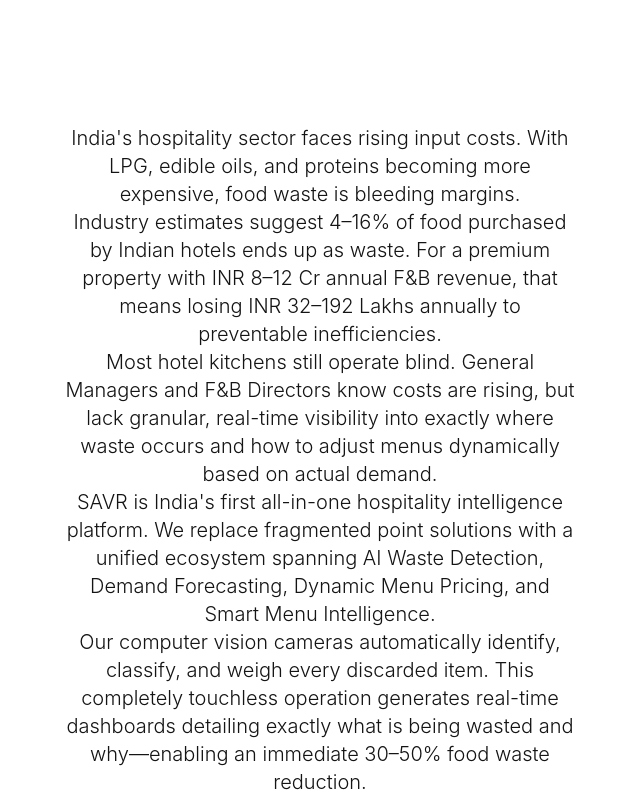
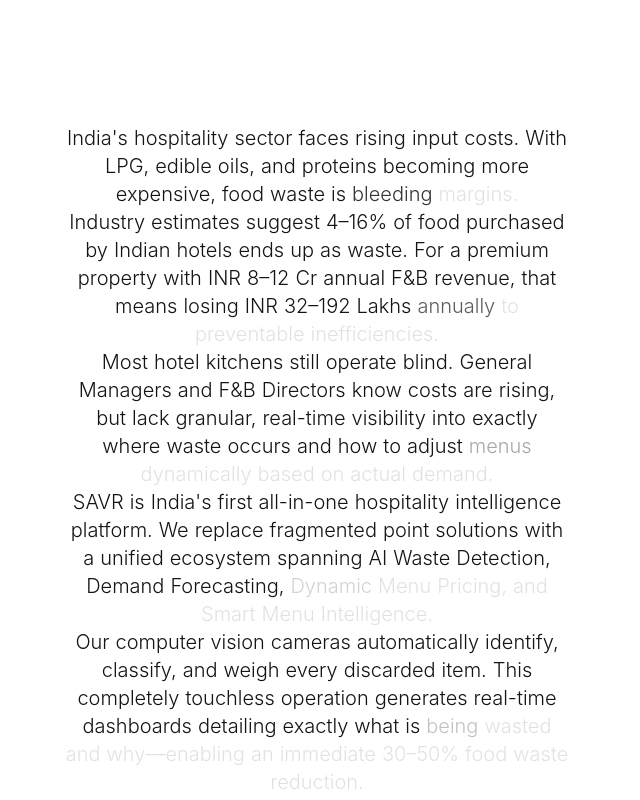
Before and after one commit to unmade2/savr-website, a React (Vite) app in the folder react-app/: page / in a window 1280 px wide. Shown: the part 1500-2300 px from the top of the page, without its empty margins (320-960 px from the left). Built offline with nearby package versions, Linux system fonts and the light colour scheme.

Commit message:
feat: add Prose component with scroll-triggered word opacity animations

```diff
--- a/react-app/src/components/Prose.jsx
+++ b/react-app/src/components/Prose.jsx
@@ -1,4 +1,5 @@
-import { motion } from 'framer-motion'
+import { useRef } from 'react'
+import { motion, useScroll, useTransform } from 'framer-motion'
 
 const paragraphs = [
   "India's hospitality sector faces rising input costs. With LPG, edible oils, and proteins becoming more expensive, food waste is bleeding margins.",
@@ -12,17 +13,46 @@
   "Built specifically for Indian hotel economics, SAVR delivers measurable P&L impact. With our OPEX subscription model, the system pays for itself within the first month of full deployment."
 ]
 
-function AnimatedParagraph({ text, delay }) {
+/* ─── Single word whose opacity is driven by scroll progress ─── */
+function ScrollWord({ word, progress, range }) {
+  const opacity = useTransform(progress, range, [0.12, 1])
   return (
-    <motion.p
-      initial={{ opacity: 0, y: 24 }}
-      whileInView={{ opacity: 1, y: 0 }}
-      viewport={{ once: true, amount: 0.15 }}
-      transition={{ duration: 0.7, ease: "easeOut", delay: delay / 1000 }}
-      className="text-neutral-black"
-    >
-      {text}
-    </motion.p>
+    <motion.span style={{ opacity }} className="inline-block mr-[0.3em]">
+      {word}
+    </motion.span>
+  )
+}
+
+/* ─── One paragraph: tracks its own scroll position ─── */
+function ScrollParagraph({ text }) {
+  const ref = useRef(null)
+
+  const { scrollYProgress } = useScroll({
+    target: ref,
+    // starts when paragraph top hits bottom of viewport,
+    // ends when paragraph bottom passes 40% from top of viewport
+    offset: ['start 0.95', 'start 0.4'],
+  })
+
+  const words = text.split(' ')
+  const totalWords = words.length
+
+  return (
+    <p ref={ref} className="text-neutral-black">
+      {words.map((word, i) => {
+        // Each word occupies a small slice of the 0→1 scroll range
+        const start = i / totalWords
+        const end = start + 1 / totalWords
+        return (
+          <ScrollWord
+            key={i}
+            word={word}
+            progress={scrollYProgress}
+            range={[start, end]}
+          />
+        )
+      })}
+    </p>
   )
 }
 
@@ -39,7 +69,7 @@
         }}
       >
         {paragraphs.map((text, i) => (
-          <AnimatedParagraph key={i} text={text} delay={i * 50} />
+          <ScrollParagraph key={i} text={text} />
         ))}
       </div>
     </section>
```
